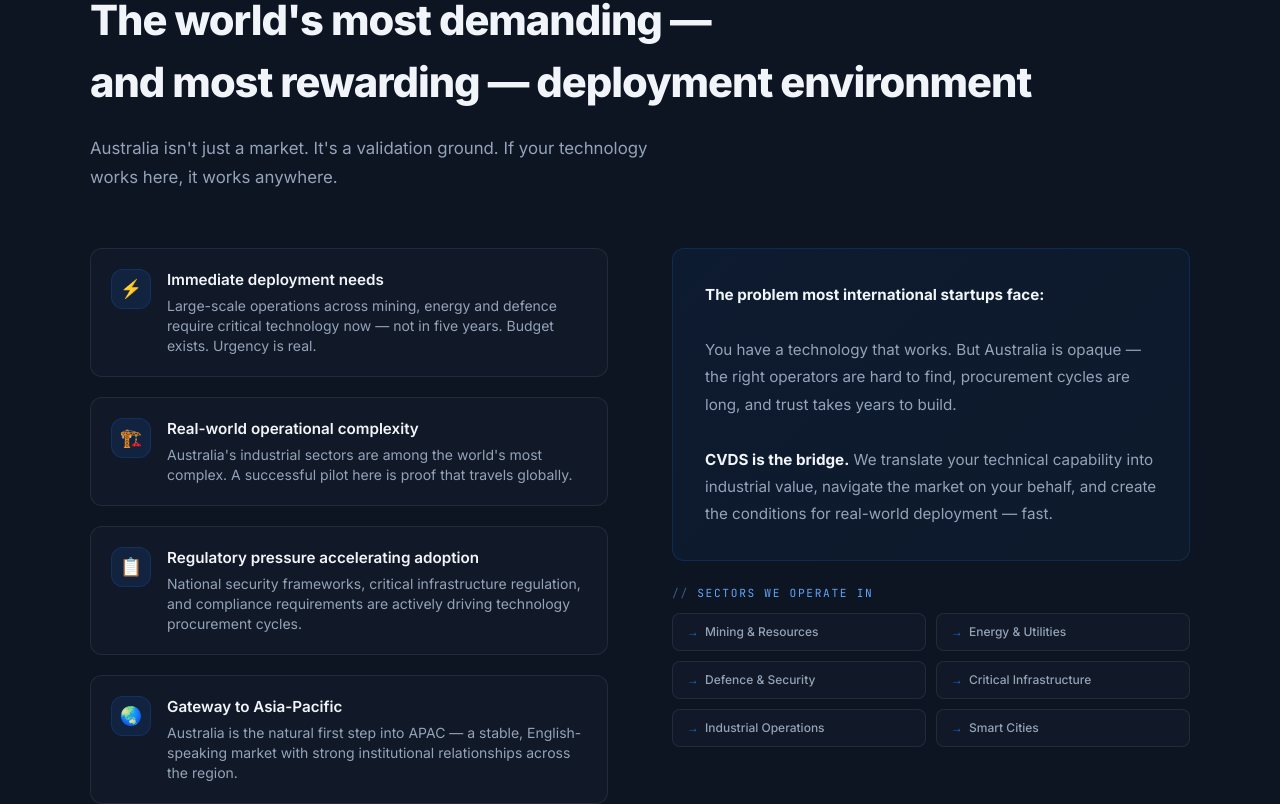
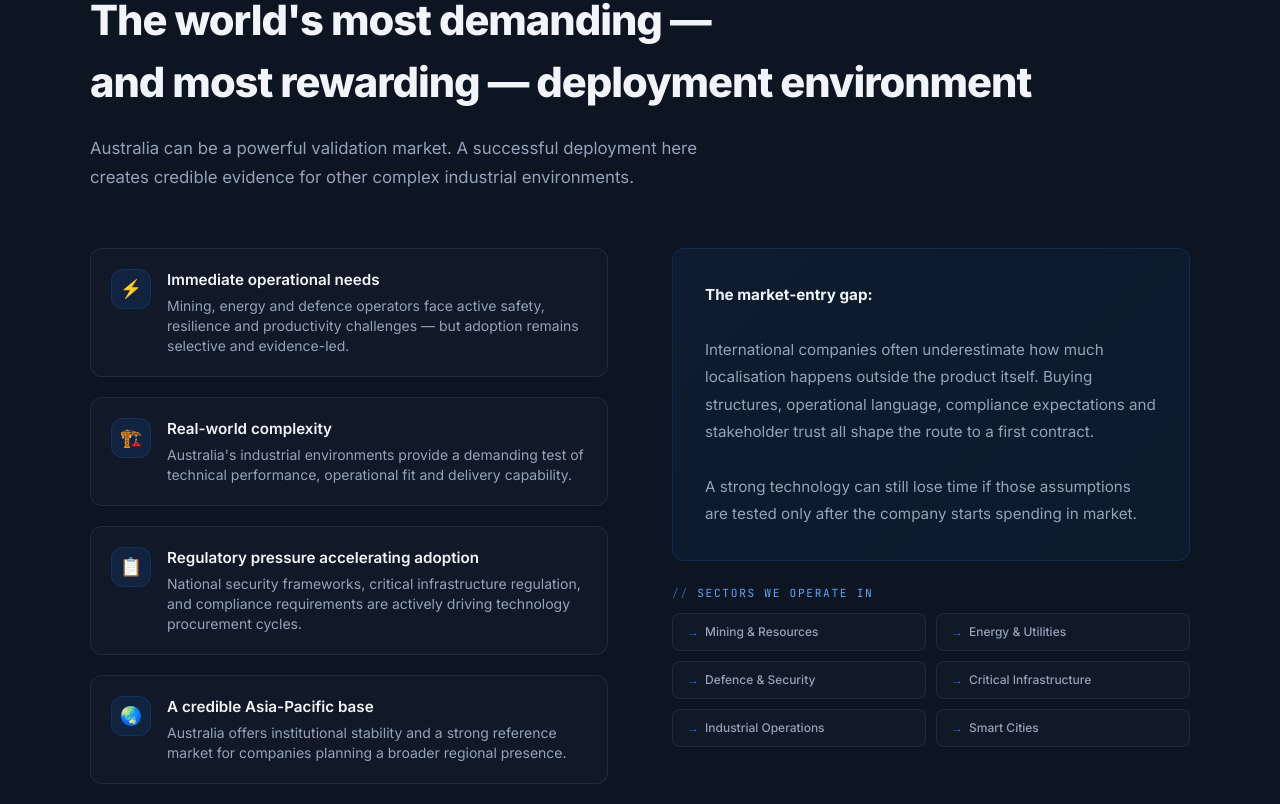
Before and after one commit to cecilepagneux-afk/camelvsunicorn, a React (Vite) app: page / in a window 1280 px wide. Shown: the part 936-1740 px from the top of the page. Built offline with nearby package versions, Linux system fonts and the light colour scheme.

Commit message:
Refine Why copy

```diff
--- a/src/components/Why.tsx
+++ b/src/components/Why.tsx
@@ -1,8 +1,8 @@
 const features = [
-  { icon: '⚡', title: 'Immediate deployment needs', desc: "Large-scale operations across mining, energy and defence require critical technology now — not in five years. Budget exists. Urgency is real." },
-  { icon: '🏗️', title: 'Real-world operational complexity', desc: "Australia's industrial sectors are among the world's most complex. A successful pilot here is proof that travels globally." },
+  { icon: '⚡', title: 'Immediate operational needs', desc: 'Mining, energy and defence operators face active safety, resilience and productivity challenges — but adoption remains selective and evidence-led.' },
+  { icon: '🏗️', title: 'Real-world complexity', desc: "Australia's industrial environments provide a demanding test of technical performance, operational fit and delivery capability." },
   { icon: '📋', title: 'Regulatory pressure accelerating adoption', desc: "National security frameworks, critical infrastructure regulation, and compliance requirements are actively driving technology procurement cycles." },
-  { icon: '🌏', title: 'Gateway to Asia-Pacific', desc: "Australia is the natural first step into APAC — a stable, English-speaking market with strong institutional relationships across the region." },
+  { icon: '🌏', title: 'A credible Asia-Pacific base', desc: 'Australia offers institutional stability and a strong reference market for companies planning a broader regional presence.' },
 ];
 
 const sectors = ['Mining & Resources','Energy & Utilities','Defence & Security','Critical Infrastructure','Industrial Operations','Smart Cities'];
@@ -13,7 +13,7 @@ export default function Why() {
       <div className="max-w-[1100px] mx-auto">
         <p className="font-mono text-[0.7rem] tracking-[0.15em] text-blue-400 uppercase mb-3 before:content-['//\00a0'] before:opacity-50">Why Australia</p>
         <h2 className="text-[clamp(1.9rem,3.5vw,2.6rem)] font-extrabold tracking-tight mb-5">The world's most demanding —<br />and most rewarding — deployment environment</h2>
-        <p className="text-slate-400 text-[1.05rem] max-w-[580px] leading-[1.75] mb-14">Australia isn't just a market. It's a validation ground. If your technology works here, it works anywhere.</p>
+        <p className="text-slate-400 text-[1.05rem] max-w-[620px] leading-[1.75] mb-14">Australia can be a powerful validation market. A successful deployment here creates credible evidence for other complex industrial environments.</p>
 
         <div className="grid md:grid-cols-2 gap-16 items-start">
           {/* Left: features */}
@@ -22,7 +22,7 @@ export default function Why() {
               <div key={f.title} className="flex gap-4 items-start p-5 bg-[#111827] border border-white/[0.08] rounded-xl hover:border-[rgba(26,110,212,0.3)] transition-colors">
                 <div className="w-10 h-10 flex-shrink-0 bg-[rgba(26,110,212,0.14)] border border-[rgba(26,110,212,0.2)] rounded-xl grid place-items-center text-lg">{f.icon}</div>
                 <div>
-                  <h4 className="text-[0.95rem] font-semibold mb-1">{f.title}</h4>
+                  <h3 className="text-[0.95rem] font-semibold mb-1">{f.title}</h3>
                   <p className="text-sm text-slate-400">{f.desc}</p>
                 </div>
               </div>
@@ -33,9 +33,9 @@ export default function Why() {
           <div className="flex flex-col gap-6">
             <div className="bg-[linear-gradient(135deg,rgba(26,110,212,0.08),rgba(14,165,233,0.05))] border border-[rgba(26,110,212,0.2)] rounded-xl p-8">
               <p className="text-slate-400 text-[0.95rem] leading-[1.8]">
-                <strong className="text-slate-100">The problem most international startups face:</strong><br /><br />
-                You have a technology that works. But Australia is opaque — the right operators are hard to find, procurement cycles are long, and trust takes years to build.<br /><br />
-                <strong className="text-slate-100">CVDS is the bridge.</strong> We translate your technical capability into industrial value, navigate the market on your behalf, and create the conditions for real-world deployment — fast.
+                <strong className="text-slate-100">The market-entry gap:</strong><br /><br />
+                International companies often underestimate how much localisation happens outside the product itself. Buying structures, operational language, compliance expectations and stakeholder trust all shape the route to a first contract.<br /><br />
+                A strong technology can still lose time if those assumptions are tested only after the company starts spending in market.
               </p>
             </div>
             <div>
```
